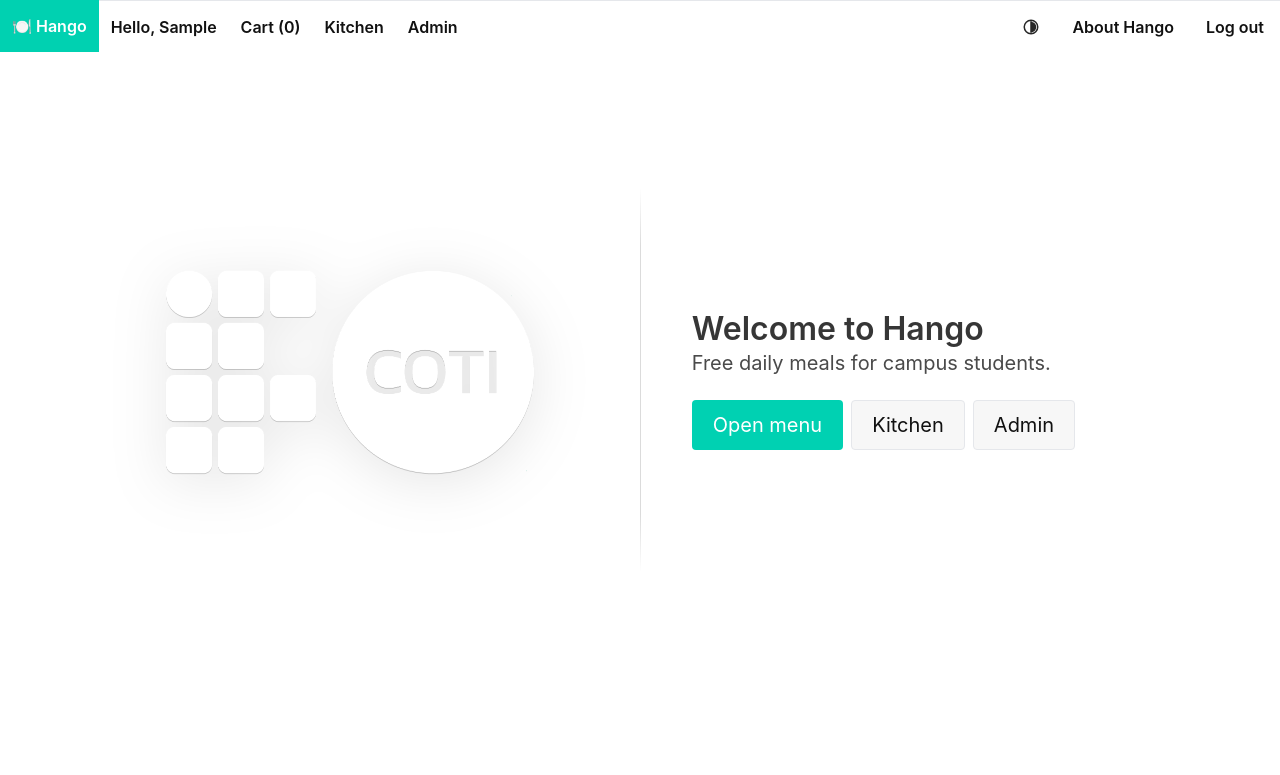
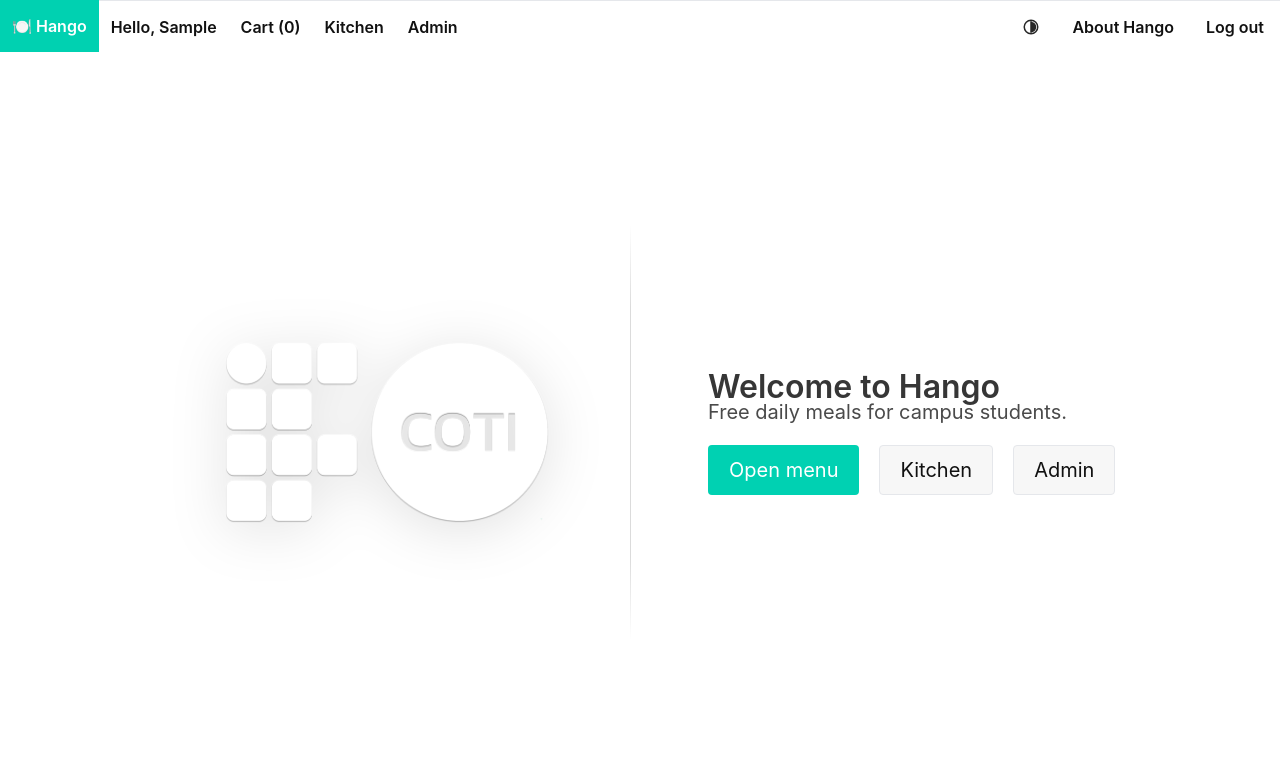
Before and after one commit to cotimacapa/hango, a Django app: page / in a window 1280 px wide. Shown: the top 775 px of the page. Run offline with Django 5.2, Linux system fonts and the light colour scheme; the visitor is signed in with stand-in values (Sample User, id 1).

Commit message:
Alignment on splash blocks fixed

```diff
--- a/static/css/styles.css
+++ b/static/css/styles.css
@@ -1,5 +1,5 @@
 /* ==========================================================================
-   THEME TOKENS
+   1) THEME TOKENS
    -------------------------------------------------------------------------- */
 :root {
   --bg: #ffffff;
@@ -7,16 +7,22 @@
   --muted: #6b7280;
 
   --surface: #ffffff;      /* cards, boxes */
-  --surface-alt: #f7f7f7;  /* table zebra, soft backgrounds */
+  --surface-alt: #f7f7f7;  /* zebra rows, subtle backgrounds */
 
-  --primary: rgb(0 209 178);      /* Bulma 'is-primary' default */
+  --primary: rgb(0 209 178);     /* Bulma 'is-primary' default (light) */
   --navbar-bg: var(--primary);
   --navbar-text: #ffffff;
   --border: #e5e7eb;
 
-  /* Top bar (desktop) hover/active overlays on colored navbar */
+  /* Top bar overlays (desktop) */
   --navbar-hover-bg: rgba(0 209 178 / 0.8);
   --navbar-active-bg: rgba(0 209 178 / 0.8);
+
+  /* Splash */
+  --splash-logo-w: clamp(220px, 28vw, 520px);
+  --splash-divider: rgba(0, 0, 0, .14);
+  --stack-gap: 24px;   /* equal space above & below divider on small screens */
+
 }
 
 :root[data-theme="dark"] {
@@ -27,25 +33,26 @@
   --surface: #171a21;
   --surface-alt: #12151b;
 
-  --primary: #00332D;
+  --primary: #00332D;              /* navbar base (dark) */
   --hover-primary: rgba(0 51 45 / 0.8);
-  /* --navbar-bg: #1f232b; */
   --navbar-bg: var(--primary);
   --navbar-text: #e5e7eb;
   --border: #2a2f3a;
 
   --navbar-hover-bg: var(--hover-primary);
   --navbar-active-bg: var(--hover-primary);
+
+  --splash-divider: rgba(255, 255, 255, .16);
 }
 
 /* ==========================================================================
-   GLOBAL BASE
+   2) GLOBAL BASE
    -------------------------------------------------------------------------- */
 html, body { background: var(--bg); color: var(--text); }
 a { color: var(--primary); }
 
 /* ==========================================================================
-   NAVBAR — BASE COLORS & STRUCTURE
+   3) NAVBAR — BASE
    -------------------------------------------------------------------------- */
 .navbar.is-primary { background-color: var(--navbar-bg) !important; }
 .navbar .navbar-item,
@@ -54,7 +61,7 @@ a { color: var(--primary); }
 .navbar-burger { cursor: pointer; }
 .navbar.is-primary .navbar-burger span { background-color: var(--navbar-text); }
 
-/* Mobile/tablet dropdown panel uses surface tokens */
+/* Dropdown panel uses surface tokens */
 .navbar-menu {
   background: var(--surface);
   border-top: 1px solid var(--border);
@@ -62,18 +69,14 @@ a { color: var(--primary); }
 .navbar-menu .navbar-item,
 .navbar-menu .navbar-link { color: var(--text) !important; }
 
-/* Optional: a little spacing between right-side items on mobile */
-.navbar-menu .navbar-end .navbar-item {
-  padding-left: 1rem;
-  padding-right: 1rem;
-}
+/* A touch of spacing between right-side items on mobile */
+.navbar-menu .navbar-end .navbar-item { padding-left: 1rem; padding-right: 1rem; }
 
 /* ==========================================================================
-   NAVBAR — STATES (CONSOLIDATED, NO REDUNDANCY)
+   4) NAVBAR — STATES (DESKTOP vs MOBILE)
    -------------------------------------------------------------------------- */
-/* Desktop / widescreen (Bulma breakpoint 1024px): items sit on colored bar */
+/* Desktop (>=1024px): items sit on the colored bar */
 @media (min-width: 1024px) {
-  /* Hover/active for real buttons; never for the greeting */
   .navbar.is-primary .navbar-item:hover:not(.is-static),
   .navbar.is-primary .navbar-link:hover {
     background-color: var(--navbar-hover-bg) !important;
@@ -84,7 +87,7 @@ a { color: var(--primary); }
     background-color: var(--navbar-active-bg) !important;
     color: var(--navbar-text) !important;
   }
-  /* Keep icons/text inside readable on hover/active */
+  /* keep icons/text visible on hover/active */
   .navbar.is-primary .navbar-item:hover:not(.is-static) *,
   .navbar.is-primary .navbar-link:hover *,
   .navbar.is-primary .navbar-item.is-active *,
@@ -95,7 +98,7 @@ a { color: var(--primary); }
   }
 }
 
-/* Mobile / tablet (<= 1023px): dropdown panel on light/dark surface */
+/* Mobile (<=1023px): items live on surface */
 @media (max-width: 1023.98px) {
   .navbar-menu .navbar-item:hover:not(.is-static),
   .navbar-menu .navbar-link:hover {
@@ -111,46 +114,28 @@ a { color: var(--primary); }
 }
 
 /* ==========================================================================
-   NAVBAR — UTILITIES (TOGGLE, GREETING, LOGOUT)
+   5) NAVBAR — UTILITIES (TOGGLE, GREETING, LOGOUT)
    -------------------------------------------------------------------------- */
-/* Theme toggle: icon-only; inherits navbar text on top bar, normal text in dropdown */
 .theme-toggle {
-  display: inline-flex;
-  align-items: center;
-  padding: 0 .75rem;
-  color: var(--navbar-text);
-  opacity: .9;
+  display: inline-flex; align-items: center;
+  padding: 0 .75rem; color: var(--navbar-text); opacity: .9;
 }
 .theme-toggle:hover { opacity: 1; }
 .theme-toggle svg { display: block; }
 .navbar-menu .theme-toggle { color: var(--text); }
 
-/* Greeting: not clickable, no selection, no hover highlight */
-.navbar-item.is-static {
-  cursor: default;
-  pointer-events: none;
-  user-select: none;
-}
+.navbar-item.is-static { cursor: default; pointer-events: none; user-select: none; }
 .navbar-item.is-static:hover,
-.navbar-item.is-static:focus {
-  background: transparent !important;
-  text-decoration: none;
-}
+.navbar-item.is-static:focus { background: transparent !important; text-decoration: none; }
 
-/* Logout form: make button look like a plain link */
 .logout-form { padding: 0; }
 .logout-form .logout-button {
-  background: none;
-  border: 0;
-  color: inherit;
-  font: inherit;
-  padding: 0;
-  cursor: pointer;
+  background: none; border: 0; color: inherit; font: inherit; padding: 0; cursor: pointer;
 }
 .logout-form .logout-button:hover { text-decoration: underline; }
 
 /* ==========================================================================
-   COMPONENTS
+   6) COMPONENTS
    -------------------------------------------------------------------------- */
 .card, .box, .message, .notification, .modal-card, .dropdown-content {
   background: var(--surface);
@@ -174,104 +159,135 @@ a { color: var(--primary); }
 .button.is-dark     { background: #2b2f36; color: #e5e7eb; border: 1px solid #2b2f36; }
 
 /* ==========================================================================
-   HELPERS
+   7) SPLASH — LOGO SIZE
    -------------------------------------------------------------------------- */
-.navbar .navbar-item { font-weight: 600; }
+:root { --splash-logo-w: clamp(220px, 26vw, 480px); }  /* balanced for wide screens */
 
-/* Splash logo sizing (controlled via CSS variable) */
-:root { --splash-logo-w: clamp(220px, 28vw, 520px); }
-
-.splash-logo {
-  display: block;
-  width: var(--splash-logo-w);   /* control size here */
-  height: auto;                  /* keep aspect ratio */
-  margin: 0 auto 1rem;
-  image-rendering: auto;         /* crisp when downscaled from 2x/4x assets */
-  /* optional shadows for visibility on light bg */
-  filter: drop-shadow(0 1px 0 rgba(0,0,0,.18))
-          drop-shadow(0 8px 28px rgba(0,0,0,.10));
+.splash-logo{
+  display:block;
+  width:var(--splash-logo-w);
+  height:auto;
+  margin:0 auto;               /* no extra bottom margin */
+  image-rendering:auto;
+  filter:drop-shadow(0 1px 0 rgba(0,0,0,.18))
+         drop-shadow(0 8px 28px rgba(0,0,0,.10));
+}
+:root[data-theme="light"] .splash-logo{
+  filter:drop-shadow(0 1px 0 rgba(0,0,0,.28))
+         drop-shadow(0 8px 28px rgba(0,0,0,.12));
 }
 
-/* Quick presets (use one of these extra classes in HTML if you want) */
-.splash-logo.is-small  { --splash-logo-w: 240px; }
-.splash-logo.is-medium { --splash-logo-w: 380px; }
-.splash-logo.is-large  { --splash-logo-w: 640px; }
-
-/* Example breakpoint override (bigger on wide screens) */
-@media (min-width: 1200px) {
-  :root { --splash-logo-w: 600px; }
+/* ==========================================================================
+   8) SPLASH — SPLIT LAYOUT + ALIGNMENT (desktop & mobile)
+   -------------------------------------------------------------------------- */
+.splash-wrap{
+  display:grid;
+  /* equal-weight columns, fixed 1px divider between them */
+  grid-template-columns: minmax(380px,1fr) 1px minmax(460px,1fr);
+  place-items:center;                   /* center both axes for all three cells */
+  column-gap: clamp(32px, 6vw, 96px);
+  row-gap: 0;
+  max-width: 1180px;
+  margin: 8vh auto 0;
+  min-height: 62vh;                     /* gives a stable visual center */
 }
 
-/* === Splash split layout ================================================== */
-:root {
-  /* tweak if you want a stronger/weaker divider */
-  --splash-divider: rgba(0, 0, 0, .14);
+.splash-left   { justify-self:end; }    /* logo hugs the divider */
+.splash-right  {
+  justify-self:start;
+  text-align:left;
+  max-width: 560px;                     /* prevents super-wide lines */
+  padding-block: 20px;                  /* equal top/bottom breathing room */
 }
-:root[data-theme="dark"] {
-  --splash-divider: rgba(255, 255, 255, .16);
+.splash-right .title    { margin: 0 0 .9rem; line-height: 1.12; }
+.splash-right .subtitle { margin: .6rem 0 1.25rem; }
+.splash-right .buttons  { display:flex; flex-wrap:wrap; gap:.75rem; }
+
+/* Divider spans the full row height with a soft fade */
+.splash-divider{
+  position:relative;
+  width:1px;
+  align-self:stretch;
+}
+.splash-divider::before{
+  content:"";
+  position:absolute; left:0; right:0; top:8%; bottom:8%;
+  background:linear-gradient(
+    to bottom,
+    transparent 0%,
+    var(--splash-divider) 20%,
+    var(--splash-divider) 80%,
+    transparent 100%
+  );
+  border-radius:999px;
 }
 
-/* Container: grid with a center divider */
-.splash-wrap {
-  display: grid;
-  grid-template-columns: 1fr auto 1fr;      /* left | divider | right */
-  align-items: center;
-  gap: clamp(20px, 4vw, 56px);
-  max-width: min(1100px, 92vw);
-  margin: 5vh auto 0;
+/* Splash page: reduce top padding compared to Bulma's default */
+.splash-section { padding-top: 1.25rem; }  /* desktop */
+@media (max-width: 900px){
+  .splash-section { padding-top: 0.75rem; } /* smaller on phones/tablets */
 }
 
-/* Left = logos */
-.splash-left {
-  display: flex;
-  justify-content: center;
-}
+/* Tablets & phones: stack vertically, center both blocks,
+   and keep equal spacing above/below the divider via row-gap */
+@media (max-width: 900px){
+  .splash-wrap{
+    grid-template-columns: 1fr;
+    grid-template-rows: auto 1px auto;      /* [logo] [divider] [welcome] */
+    place-items: center;                     /* center both axes */
+    row-gap: var(--stack-gap);               /* equal space around divider */
+    margin: 3.5vh auto 0;
+  }
 
-/* Right = text/buttons */
-.splash-right {
-  text-align: left;
-}
-
-/* Vertical divider with soft fade (theme-aware) */
-.splash-divider {
-  position: relative;
-  width: 1px;
-  height: clamp(200px, 48vh, 520px);
-  align-self: stretch;
-}
-.splash-divider::before {
-  content: "";
-  position: absolute; inset: 0;
-  background: linear-gradient(
-    to bottom,
-    transparent 0%,
-    var(--splash-divider) 15%,
-    var(--splash-divider) 85%,
-    transparent 100%
-  );
-  border-radius: 999px;
-}
-
-/* Mobile: stack, use a horizontal divider, center text */
-@media (max-width: 900px) {
-  .splash-wrap {
-    grid-template-columns: 1fr;
-    grid-template-rows: auto auto auto;     /* left, divider, right */
+  /* INVERT ORDER: welcome (row 1), divider (row 2), logo (row 3) */
+  .splash-right{
+    grid-row: 1;
+    justify-self: center;
     text-align: center;
+    max-width: 620px;
+    padding-block: 0;
   }
-  .splash-right { text-align: center; }
-  .splash-divider {
+  .splash-divider{
+    grid-row: 2;
     width: 100%;
     height: 1px;
-    margin: 8px 0 20px;
   }
-  .splash-divider::before {
+  .splash-left{
+    grid-row: 3;
+    justify-self: center;
+  }
+  .splash-logo{ --splash-logo-w: clamp(240px, 42vw, 520px); }
+
+  .splash-divider::before{
+    top: 0; bottom: 0; left: 10%; right: 10%;
     background: linear-gradient(
       to right,
       transparent 0%,
-      var(--splash-divider) 15%,
-      var(--splash-divider) 85%,
+      var(--splash-divider) 20%,
+      var(--splash-divider) 80%,
       transparent 100%
     );
   }
+
+  /* Center and stack the action buttons when vertical */
+  .splash-right .buttons{
+    display: flex;
+    flex-direction: column;    /* stack vertically */
+    align-items: center;       /* center each button */
+    gap: .75rem;
+    justify-content: center;
+  }
+
+  /* Keep buttons sized to their text, not full width */
+  .splash-right .buttons .button{
+    width: max-content;        /* avoids stretching to container width */
+  }
+
 }
+
+
+
+/* ==========================================================================
+   9) MISC HELPERS
+   -------------------------------------------------------------------------- */
+.navbar .navbar-item { font-weight: 600; }
--- a/templates/splash.html
+++ b/templates/splash.html
@@ -4,7 +4,7 @@
 {% block title %}Welcome to Hango{% endblock %}
 
 {% block content %}
-<section class="section">
+<section class="section splash-section">
   <div class="container">
     <div class="splash-wrap">
       <!-- LEFT: logos -->
```
